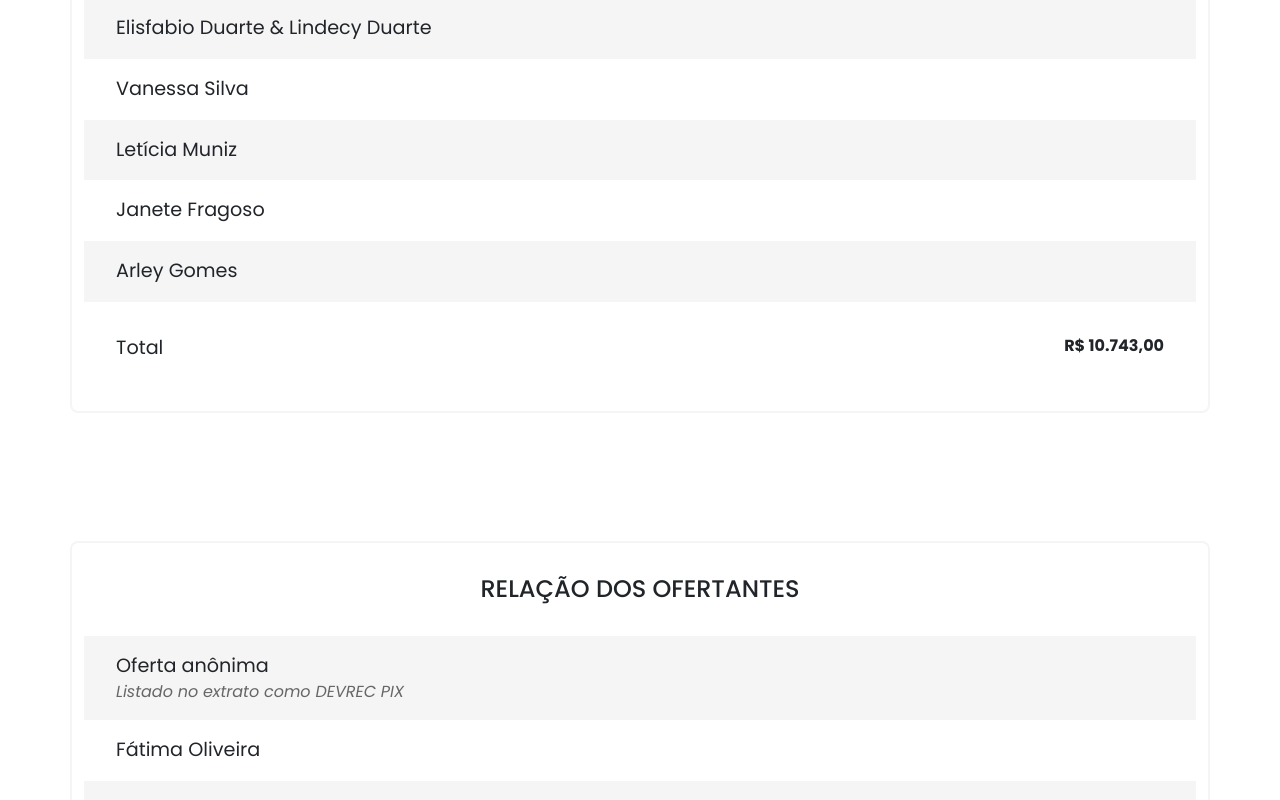
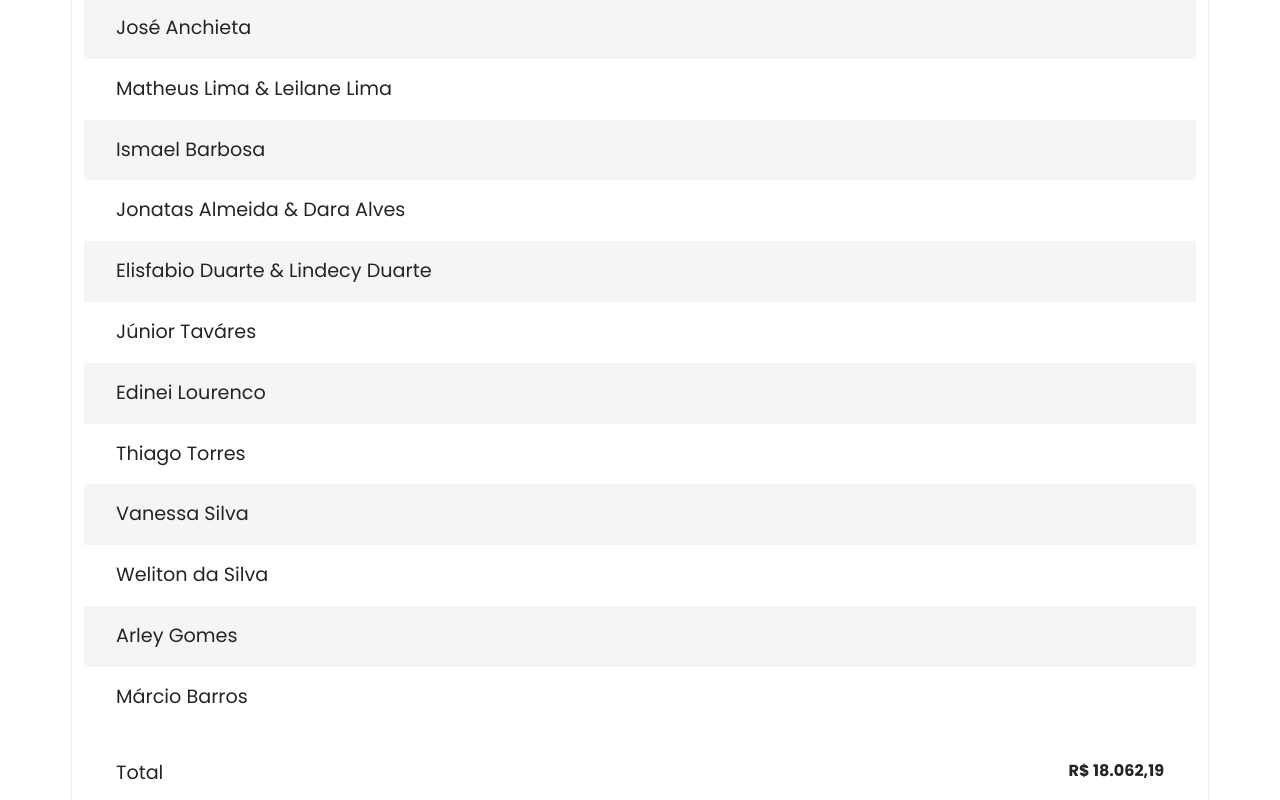
Before and after one commit to crown-studio/finance-report, a React (Vite) app: page /finance-report/transactions in a window 1280 px wide. Shown: the part 1740-2540 px from the top of the page. Built offline with nearby package versions, Linux system fonts and the light colour scheme.

Commit message:
feat(entries-list-container): add some changes to render striped

```diff
--- a/src/containers/transactions/Transactions.tsx
+++ b/src/containers/transactions/Transactions.tsx
@@ -5,19 +5,21 @@
 // import { isSameMonth } from 'date-fns';
 // import { Container, Row, Col, Nav, Button } from 'react-bootstrap';
 import React, { useState } from 'react';
-import NavBar from '../../components/navBar/NavBar';
 import { countValueOf } from '../../utils/dataUtils';
 import { useData } from '../../hooks/useData';
+import { formatCurrency } from '../../utils/currencyUtils';
+import NavBar from '../../components/navBar/NavBar';
 import EntriesListItem from './components/entriesListItem/EntriesListItem';
-import { formatCurrency } from '../../utils/currencyUtils';
 import EntriesListContainer from './components/entriesListContainer/EntriesListContainer';
+import { subMonths } from 'date-fns';
 import './Transactions.scss';
 
 const Transactions = () => {
-	const [selectedYear, setSelectedYear] = useState(new Date().getFullYear().toString());
-	const [selectedMonth, setSelectedMonth] = useState((new Date().getMonth() + 1).toString());
+	const selectedDate = subMonths(new Date(), 1);
+	const [selectedYear, setSelectedYear] = useState(selectedDate.getFullYear().toString());
+	const [selectedMonth, setSelectedMonth] = useState((selectedDate.getMonth() + 1).toString());
 	const { revenues, expenses, balance, personalOffering, missionOffering, EBDOffering, tithes, interest, previousBalance } =
-		useData(selectedMonth);
+		useData(selectedMonth, selectedYear);
 
 	// const saldoAnterior = 40545.26; // ABRIL
 	// const saldoAnterior = 26574.45; // MAIO
@@ -61,12 +63,16 @@ const Transactions = () => {
 				<EntriesListItem title="Total" value={formatCurrency(countValueOf(personalOffering))} />
 			</EntriesListContainer>
 
-			<EntriesListContainer title="DESCRIÇÃO DAS ENTRADAS">
-				<EntriesListItem title="Ofertas Pessoais" value={formatCurrency(countValueOf(personalOffering))} />
-				<EntriesListItem title="Ofertas Missionárias" value={formatCurrency(countValueOf(missionOffering))} />
-				<EntriesListItem title="Ofertas EBD" value={formatCurrency(countValueOf(EBDOffering))} />
-				<EntriesListItem title="Dízimos" value={formatCurrency(countValueOf(tithes))} />
-				<EntriesListItem title="Juros" value={formatCurrency(countValueOf(interest))} />
+			<EntriesListContainer
+				title="DESCRIÇÃO DAS ENTRADAS"
+				data={[
+					{ id: '0', descricao: 'Ofertas Pessoais', valor: formatCurrency(countValueOf(personalOffering)) },
+					{ id: '1', descricao: 'Ofertas Missionárias', valor: formatCurrency(countValueOf(missionOffering)) },
+					{ id: '2', descricao: 'Ofertas EBD', valor: formatCurrency(countValueOf(EBDOffering)) },
+					{ id: '3', descricao: 'Dízimos', valor: formatCurrency(countValueOf(tithes)) },
+					{ id: '4', descricao: 'Juros', valor: formatCurrency(countValueOf(interest)) },
+				]}
+			>
 				<EntriesListItem title="Total" value={formatCurrency(countValueOf(revenues))} />
 			</EntriesListContainer>
 
@@ -88,12 +94,15 @@ const Transactions = () => {
 				<EntriesListItem title="Total" value={formatCurrency(countValueOf(expenses))} />
 			</EntriesListContainer>
 
-			<EntriesListContainer title="RESUMO GERAL">
-				<EntriesListItem title="Saldo Anterior" value={formatCurrency(previousBalance)} />
-				<EntriesListItem title="Entradas do Mês" value={formatCurrency(countValueOf(revenues))} />
-				<EntriesListItem title="Saídas do Mês" value={formatCurrency(countValueOf(expenses))} />
-				<EntriesListItem title="Saldo Atual" value={formatCurrency(balance)} />
-			</EntriesListContainer>
+			<EntriesListContainer
+				title="RESUMO GERAL"
+				data={[
+					{ id: '0', descricao: 'Saldo Anterior', valor: formatCurrency(previousBalance) },
+					{ id: '1', descricao: 'Entradas do Mês', valor: formatCurrency(countValueOf(revenues)) },
+					{ id: '2', descricao: 'Saídas do Mês', valor: formatCurrency(countValueOf(expenses)) },
+					{ id: '3', descricao: 'Saldo Atual', valor: formatCurrency(balance) },
+				]}
+			/>
 		</div>
 	);
 };
--- a/src/containers/transactions/components/entriesListContainer/EntriesListContainer.tsx
+++ b/src/containers/transactions/components/entriesListContainer/EntriesListContainer.tsx
@@ -6,10 +6,15 @@ import { IReceita } from '../../../../types/IReceita';
 import { formatCurrency } from '../../../../utils/currencyUtils';
 import './EntriesListContainer.scss';
 
+type SimpleList = Pick<IDespesa | IReceita, 'id' | 'descricao' | 'valor' | 'observacoes'> & {
+	categoria?: string;
+	subcategoria?: string;
+};
+
 interface IEntriesListContainerProps {
 	title: string;
 	children?: React.ReactNode;
-	data?: Array<IDespesa | IReceita>;
+	data?: Array<IDespesa | IReceita | SimpleList>;
 	hideValues?: boolean;
 	hideTags?: boolean;
 	mergeDuplicates?: boolean;
@@ -37,7 +42,7 @@ const EntriesListContainer = ({
 						title={descricao}
 						value={formatCurrency(valor)}
 						subtitle={observacoes}
-						tags={!hideTags ? [categoria, subcategoria] : []}
+						tags={!hideTags && categoria && subcategoria ? [categoria, subcategoria] : undefined}
 						hideValue={hideValues}
 						color={index % 2 === 0 ? '#f5f5f5' : 'initial'}
 					/>
--- a/src/hooks/useData.ts
+++ b/src/hooks/useData.ts
@@ -1,10 +1,12 @@
 import { useMemo } from 'react';
 import database from '../data/database.json';
-import { getDateByMonthNumber, getParsedDate } from '../utils/dateUtils';
+import { getParsedDate } from '../utils/dateUtils';
 import { countValueOf } from '../utils/dataUtils';
+import { isBefore, isSameMonth } from 'date-fns';
 
-export const useData = (selectedMonth: string) => {
+export const useData = (selectedMonth: string, selectedYear: string) => {
 	const INITIAL_VALUE = 42250.89;
+	const currentDate = useMemo(() => getParsedDate(`01/${selectedMonth}/${selectedYear}`), [selectedMonth, selectedYear]);
 
 	const expenses = useMemo(
 		() =>
@@ -17,11 +19,8 @@ export const useData = (selectedMonth: string) => {
 	const revenues = useMemo(() => database.filter(({ valor }) => valor > 0), [database]);
 
 	const previousAmount = useMemo(
-		() =>
-			database.filter(
-				({ pagamento }) => getParsedDate(pagamento).getMonth() < getDateByMonthNumber(Number(selectedMonth)).getMonth(),
-			),
-		[database, selectedMonth],
+		() => database.filter(({ pagamento }) => isBefore(getParsedDate(pagamento), currentDate)),
+		[database, currentDate],
 	);
 
 	const previousBalance = useMemo(() => INITIAL_VALUE + countValueOf(previousAmount), [INITIAL_VALUE, previousAmount]);
@@ -29,19 +28,17 @@ export const useData = (selectedMonth: string) => {
 	const filteredExpenses = useMemo(
 		() =>
 			expenses.filter(({ pagamento }) => {
-				// return isSameMonth(getDateByMonthNumber(selectedMonth), getParsedDate(pagamento));
-				return getDateByMonthNumber(Number(selectedMonth)).getMonth() === getParsedDate(pagamento).getMonth();
+				return isSameMonth(getParsedDate(pagamento), currentDate);
 			}),
-		[expenses, selectedMonth],
+		[expenses, currentDate],
 	);
 
 	const filteredRevenues = useMemo(
 		() =>
 			revenues.filter(({ pagamento }) => {
-				// return isSameMonth(getDateByMonthNumber(selectedMonth), getParsedDate(pagamento));
-				return getDateByMonthNumber(Number(selectedMonth)).getMonth() === getParsedDate(pagamento).getMonth();
+				return isSameMonth(getParsedDate(pagamento), currentDate);
 			}),
-		[revenues, selectedMonth],
+		[revenues, currentDate],
 	);
 
 	const tithes = useMemo(() => filteredRevenues.filter(({ categoria }) => categoria === 'Dízimo'), [filteredRevenues]);
--- a/src/types/IDespesa.ts
+++ b/src/types/IDespesa.ts
@@ -5,7 +5,7 @@ export interface IDespesa {
 	pagamento: string;
 	categoria: string;
 	subcategoria: string;
-	observacoes: string;
 	tipo: string;
 	data: string;
+	observacoes?: string;
 }
--- a/src/types/IReceita.ts
+++ b/src/types/IReceita.ts
@@ -5,7 +5,7 @@ export interface IReceita {
 	pagamento: string;
 	categoria: string;
 	subcategoria: string;
-	observacoes: string;
 	tipo: string;
 	data: string;
+	observacoes?: string;
 }
```
